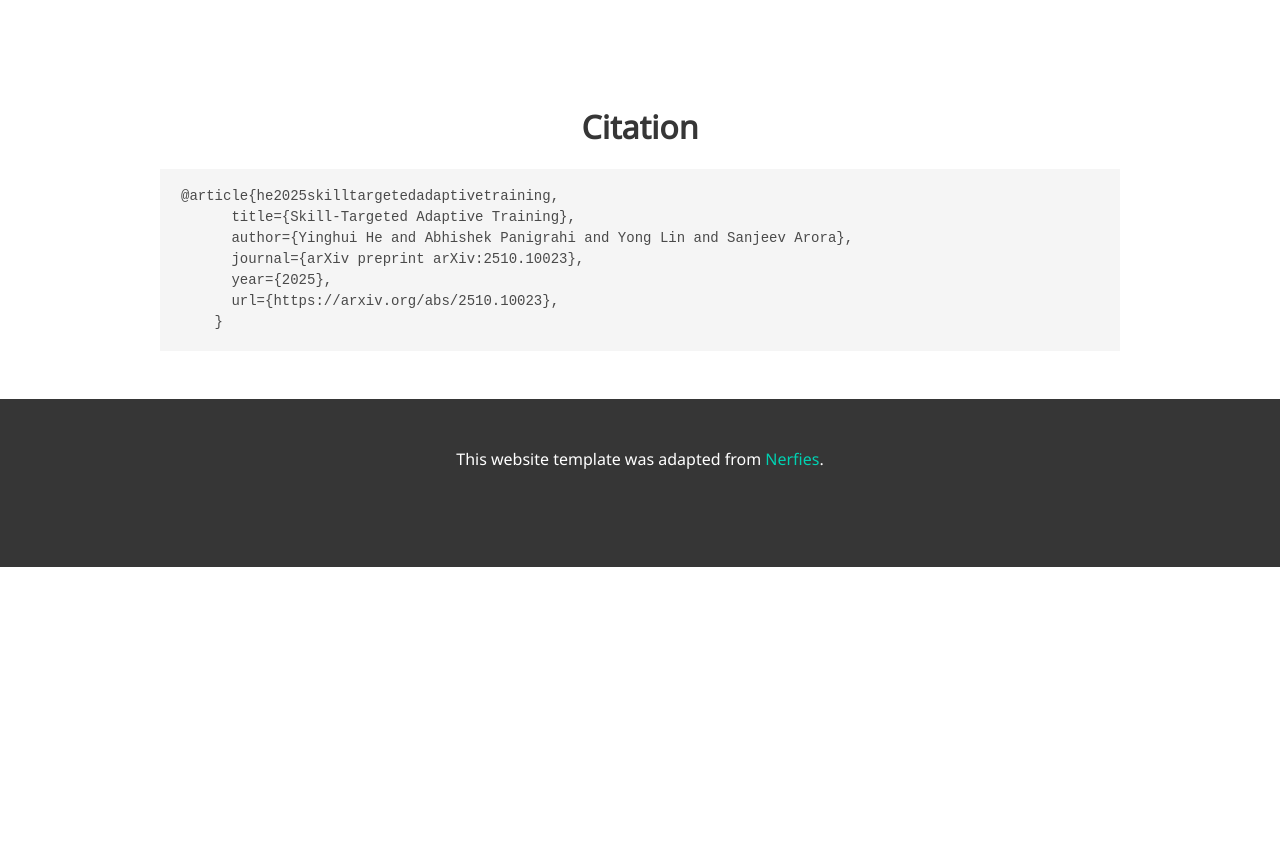
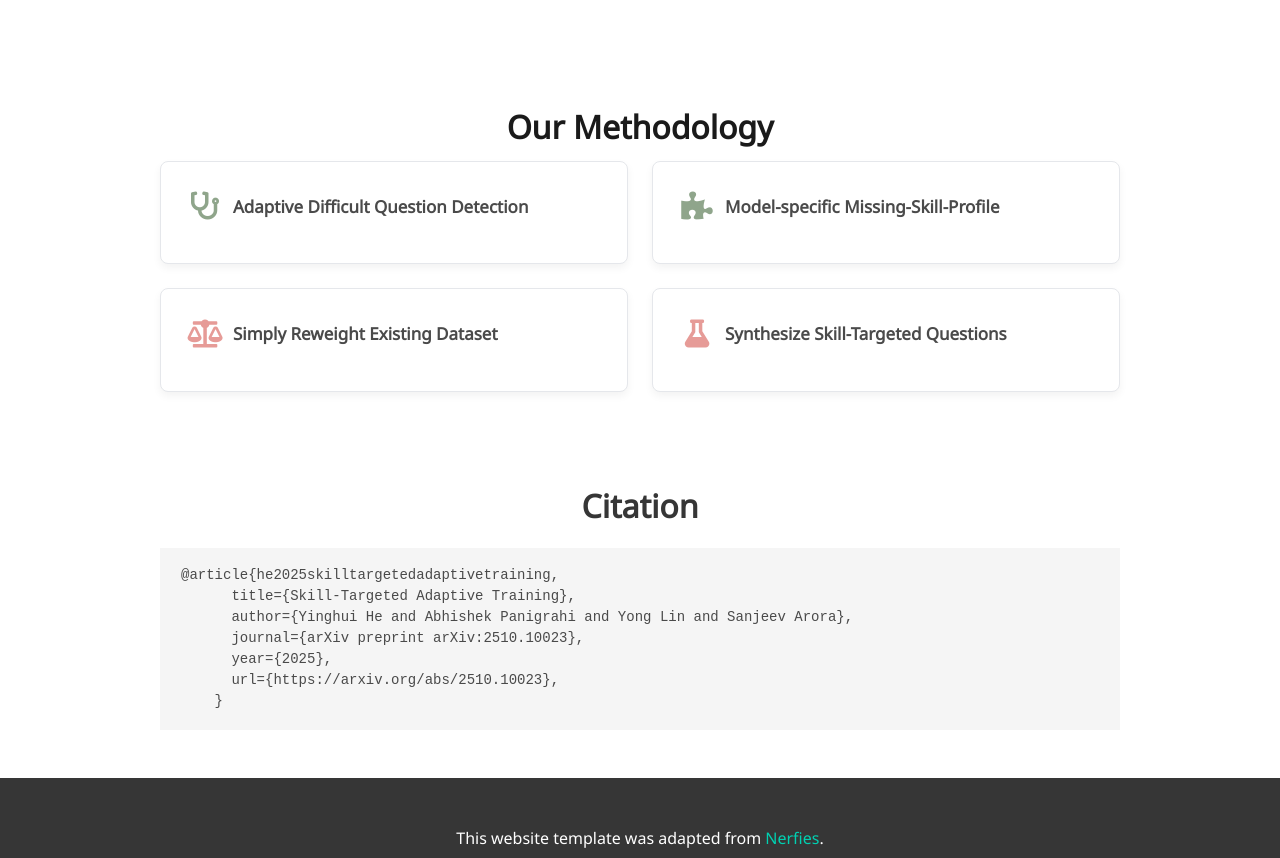
Before and after one commit to ying-hui-he/Skill-Targeted-Adaptive-Training, a plain HTML site: page index.html in a window 1280 px wide. Shown: the part 2155-3013 px from the top of the page. Before the commit the page ends 2722 px from the top, so only its background shows below. Drawn offline with nearby package versions, Linux system fonts and the light colour scheme; some icons are missing; a web font is replaced by a local one.

Commit message:
added methodology

```diff
--- a/index.html
+++ b/index.html
@@ -364,6 +364,62 @@
   </section>
 
 
+<section class="section" id="methodology">
+    <div class="container is-max-desktop">
+        <div class="section-title has-text-centered">
+            <h2 class="title is-3">Our Methodology</h2>
+            <!-- <p>A cycle of data synthesis, iterative training, and novel refinement techniques.</p> -->
+        </div>
+        <div class="columns is-multiline is-centered">
+            <div class="column is-half">
+                <div class="method-card">
+                    <div class="is-flex is-align-items-center mb-3">
+                        <p class="icon">
+                          <i class="fas fa-stethoscope" style="color: #8FA58B;"></i>
+                        </p>
+                        <h3 style="font-size: 17px;">Adaptive Difficult Question Detection </h3>
+                    </div>
+                    <p></p>
+                </div>
+            </div>
+            <div class="column is-half">
+                <div class="method-card">
+                    <div class="is-flex is-align-items-center mb-3">
+                        <p class="icon">
+                          <i class="fas fa-puzzle-piece" style="color: #8FA58B;"></i>
+                        </p>
+                        <h3 style="font-size: 17px;">Model-specific Missing-Skill-Profile</h3>
+                    </div>
+                    <p></p>
+                </div>
+            </div>
+            <div class="column is-half">
+                <div class="method-card">
+                    <div class="is-flex is-align-items-center mb-3">
+                        <p class="icon">
+                          <i class="fas fa-balance-scale" style="color: #E69B97;"></i>
+                        </p>
+                        <h3 style="font-size: 17px;">Simply Reweight Existing Dataset </h3>
+                    </div>
+                    <p></p>
+                </div>
+            </div>
+            <div class="column is-half">
+                <div class="method-card">
+                    <div class="is-flex is-align-items-center mb-3">
+                        <p class="icon">
+                          <i class="fas fa-flask" style="color: #E69B97;"></i>
+                        </p>
+                        <h3 style="font-size: 17px;">Synthesize Skill-Targeted Questions</h3>
+                    </div>
+                    <p></p>
+                </div>
+            </div>
+        </div>
+    </div>
+  </section>
+
+
 
   <section class="section" id="BibTeX">
     <div class="container is-max-desktop content">
```
